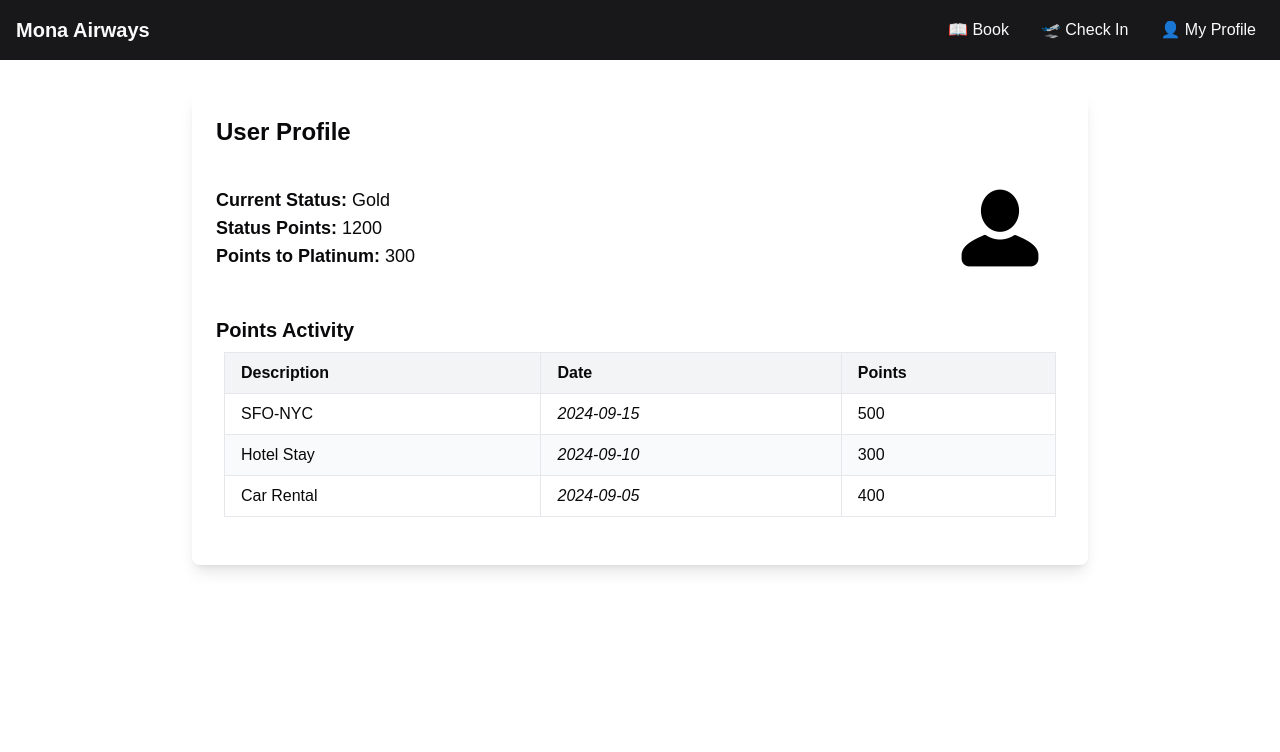
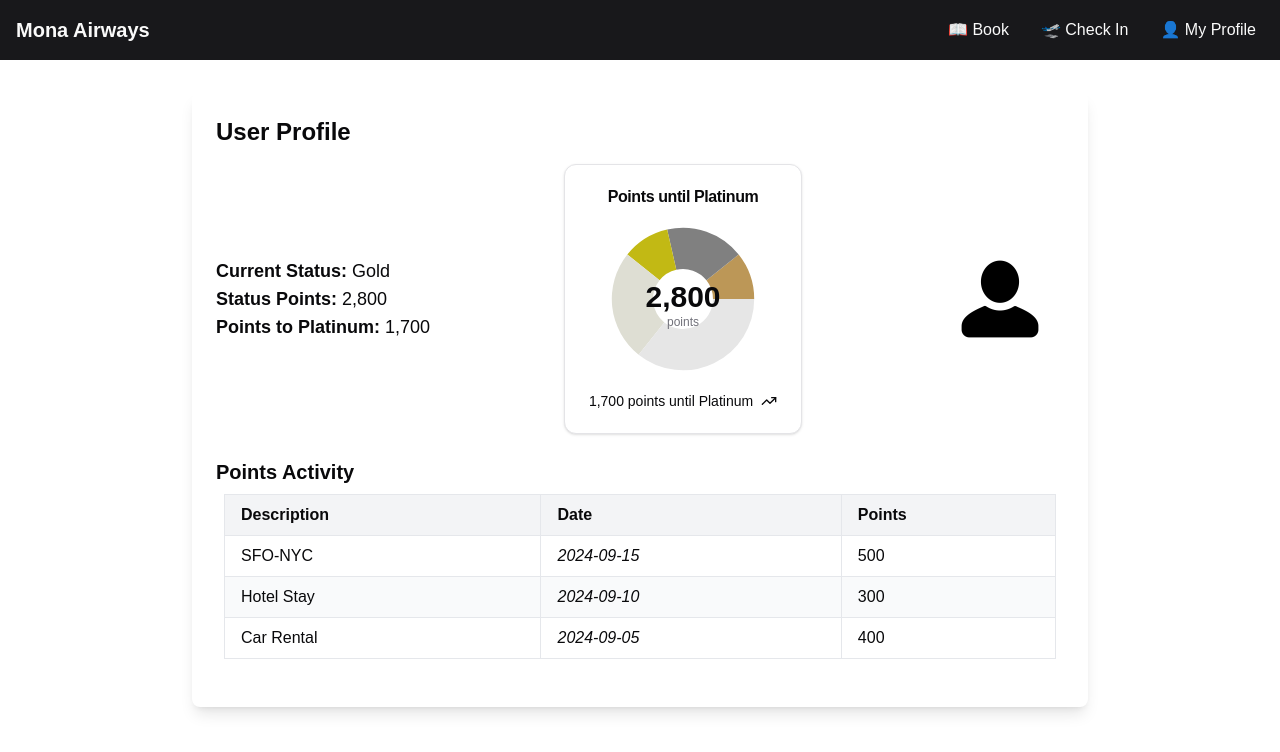
Before and after one commit to Damovisa/travel-app, a Next.js app: page /profile in a window 1280 px wide. Shown: the top 752 px of the page. Built offline with nearby package versions, Linux system fonts and the light colour scheme.

Commit message:
Added points until platinum image

```diff
--- /dev/null
+++ b/app/next-status-chart.tsx
@@ -0,0 +1,122 @@
+"use client"
+
+import * as React from "react"
+import { TrendingUp } from "lucide-react"
+import { Label, Pie, PieChart } from "recharts"
+
+import {
+  Card,
+  CardContent,
+  CardDescription,
+  CardFooter,
+  CardHeader,
+  CardTitle,
+} from "@/components/ui/card"
+import {
+  ChartConfig,
+  ChartContainer,
+  ChartTooltip,
+  ChartTooltipContent,
+} from "@/components/ui/chart"
+
+export const description = "Status Progress"
+
+const chartData = [
+  { status: "Bronze", points: 300, fill: "var(--color-bronze)" },
+  { status: "Silver", points: 500, fill: "var(--color-silver)" },
+  { status: "Gold", points: 300, fill: "var(--color-gold)" },
+  { status: "Remaining Gold", points: 700, fill: "var(--color-notgold)" },
+  { status: "Remaining Platinum", points: 1000, fill: "var(--color-notplatinum)" },
+]
+
+const chartConfig = {
+    bronze: {
+        label: "Bronze",
+        color: "hsl(38, 43%, 54%)"
+    },
+    silver: {
+        label: "Silver", // silver color
+        color: "hsl(60, 0%, 50%)"
+    },
+    gold: {
+        label: "Gold",
+        color: "hsl(57, 81%, 42%)"
+    },
+    notgold: {
+        label: "Remaining Gold",
+        color: "hsl(57, 15%, 85%)"
+    },
+    notplatinum: {
+        label: "Remaining Platinum",
+        color: "hsl(0, 0%, 90%)"
+    }
+} satisfies ChartConfig
+
+export default function NextStatusChart() {
+  const totalpoints = React.useMemo(() => {
+    return chartData.reduce((acc, curr) => acc + curr.points, 0)
+  }, [])
+
+  return (
+    <Card className="flex flex-col">
+      <CardHeader className="items-center pb-0">
+        <CardTitle>Points until Platinum</CardTitle>
+      </CardHeader>
+      <CardContent className="flex-1 pb-0">
+        <ChartContainer
+          config={chartConfig}
+          className="mx-auto aspect-square max-h-[350px]"
+        >
+          <PieChart>
+            <ChartTooltip
+              cursor={false}
+              content={<ChartTooltipContent hideLabel />}
+            />
+            <Pie
+              data={chartData}
+              dataKey="points"
+              nameKey="status"
+              innerRadius={30}
+              strokeWidth={5}
+            >
+              <Label
+                content={({ viewBox }) => {
+                  if (viewBox && "cx" in viewBox && "cy" in viewBox) {
+                    return (
+                      <text
+                        x={viewBox.cx}
+                        y={viewBox.cy}
+                        textAnchor="middle"
+                        dominantBaseline="middle"
+                      >
+                        <tspan
+                          x={viewBox.cx}
+                          y={viewBox.cy}
+                          className="fill-foreground text-3xl font-bold"
+                        >
+                          {totalpoints.toLocaleString()}
+                        </tspan>
+                        <tspan
+                          x={viewBox.cx}
+                          y={(viewBox.cy || 0) + 24}
+                          className="fill-muted-foreground"
+                        >
+                          points
+                        </tspan>
+                      </text>
+                    )
+                  }
+                }}
+              />
+            </Pie>
+          </PieChart>
+        </ChartContainer>
+      </CardContent>
+      <CardFooter className="flex-col gap-2 text-sm">
+        <div className="flex items-center gap-2 font-medium leading-none">
+          1,700 points until Platinum <TrendingUp className="h-4 w-4" />
+        </div>
+      </CardFooter>
+    </Card>
+  )
+}
--- a/app/profile/page.tsx
+++ b/app/profile/page.tsx
@@ -1,4 +1,5 @@
 import StatusTable from "@/components/ui/status-table";
+import NextStatusChart from "@/app/next-status-chart";
 
 export default function Home() {
   return (
@@ -7,15 +8,18 @@ export default function Home() {
         <h1 className="text-2xl font-bold mb-4">User Profile</h1>
         <div className="flex items-center space-x-8 justify-between">
           <div>
-        <p className="text-lg"><strong>Current Status:</strong> Gold</p>
-        <p className="text-lg"><strong>Status Points:</strong> 1200</p>
-        <p className="text-lg"><strong>Points to Platinum:</strong> 300</p>
+            <p className="text-lg"><strong>Current Status:</strong> Gold</p>
+            <p className="text-lg"><strong>Status Points:</strong> 2,800</p>
+            <p className="text-lg"><strong>Points to Platinum:</strong> 1,700</p>
+            </div>
+            <div>
+            <NextStatusChart />
           </div>
           <img src="/avatar-15.png" alt="User Avatar" className="w-32 h-32 rounded-full" />
         </div>
         <div className="mt-6">
-        <h2 className="text-xl font-semibold">Points Activity</h2>
-        <StatusTable />
+          <h2 className="text-xl font-semibold">Points Activity</h2>
+          <StatusTable />
         </div>
       </div>
     </div>
```
